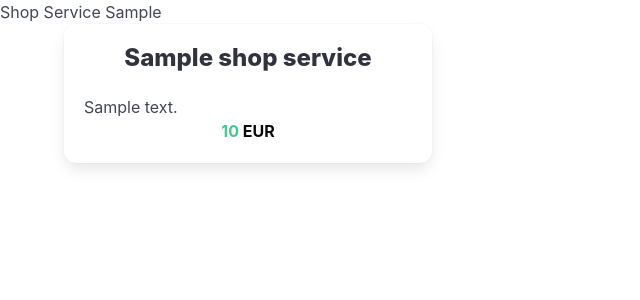
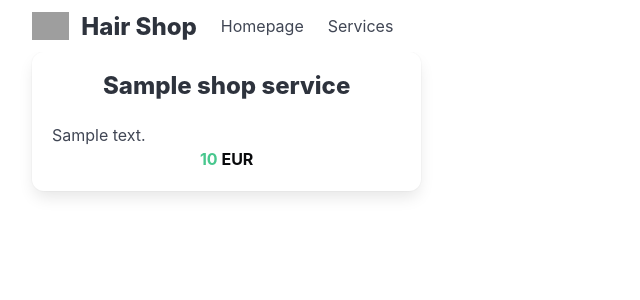
Before and after one commit to fabiogc1989/hairdresser-shop-flask, a Flask app: template src/templates/shop_service/index.html in a window 1280 px wide. Shown: the top 300 px of the page, without its empty margins (0-640 px from the left). Run offline with Flask 3, Linux system fonts and the light colour scheme; the template is opened without the code that fills it: most values are stand-ins (such as "Sample title", 1, 10 or a date in 2020); grey boxes are pictures that could not be loaded.

Commit message:
add base.html in the project with a simple template for now

```diff
--- /dev/null
+++ b/src/templates/base.html
@@ -0,0 +1,40 @@
+<!DOCTYPE html>
+<html lang="en">
+<head>
+    {% block head %}
+        <meta charset="UTF-8">
+        <meta name="viewport" content="width=device-width, initial-scale=1">
+        <title>{% block title %}{% endblock %}</title>
+        <link rel="stylesheet" href="{{ url_for('static', filename = 'bulma/bulma.css') }}">
+    {% endblock %}
+</head>
+<body>
+    <nav class="navbar" role="navigation" aria-label="main navigation">
+        <div class="container is-fluid">
+            <div class="navbar-brand">
+                <a class="navbar-item" href="/">
+                    <img src="{{ url_for('static', filename = 'svgs/project_symbol.svg') }}" alt="Project symbol" />
+                    <span class="title is-4">Hair Shop</span>
+                </a>
+                <div class="navbar-menu">
+                    <div class="navbar-start">
+                        <a class="navbar-item" href="/">Homepage</a>
+                        <a class="navbar-item" href="/shop_service">Services</a>
+                    </div>
+                    <div class="navbar-end"></div>
+                </div>
+                <a role="button" class="navbar-burger" aria-label="menu" aria-expanded="false">
+                    <span aria-hidden="true"></span>
+                    <span aria-hidden="true"></span>
+                    <span aria-hidden="true"></span>
+                    <span aria-hidden="true"></span>
+                </a>
+            </div>
+        </div>
+    </nav>
+    <main class="container is-fluid">
+        {% block content %}
+        {% endblock %}
+    </main>
+</body>
+</html>
--- a/src/templates/shop_service/index.html
+++ b/src/templates/shop_service/index.html
@@ -1,17 +1,13 @@
-<!DOCTYPE html>
-<html lang="en">
-<head>
-    <meta charset="UTF-8">
-    <meta name="viewport" content="width=device-width, initial-scale=1">
-    <title>Shop Service</title>
-    <link rel="stylesheet" href="{{ url_for('static', filename = 'bulma/bulma.css') }}">
-</head>
-<body>
-    <h1>Shop Service {{ shop_services }}</h1>
-    <div class="container">
-        <div class="columns">
+{% extends 'base.html' %}
+
+{% block title %}
+	Shop Service
+{% endblock title %}
+
+{% block content %}
+    <div class="columns is-multiline is-mobile">
         {% for shop_service in shop_services %}
-            	<div class="column is-one-third">
+            <div class="column is-one-third-desktop is-one-third-fullhd is-one-third-widescreen is-half-mobile is-half-tablet">
                 <div class="box">
                     <div class="card-header">
 
@@ -23,6 +19,4 @@
             </div>
         {% endfor %}
     </div>
-    </div>
-</body>
-</html>
+{% endblock content %}
```
Lines whose indentation alone changed are shown as unchanged.
